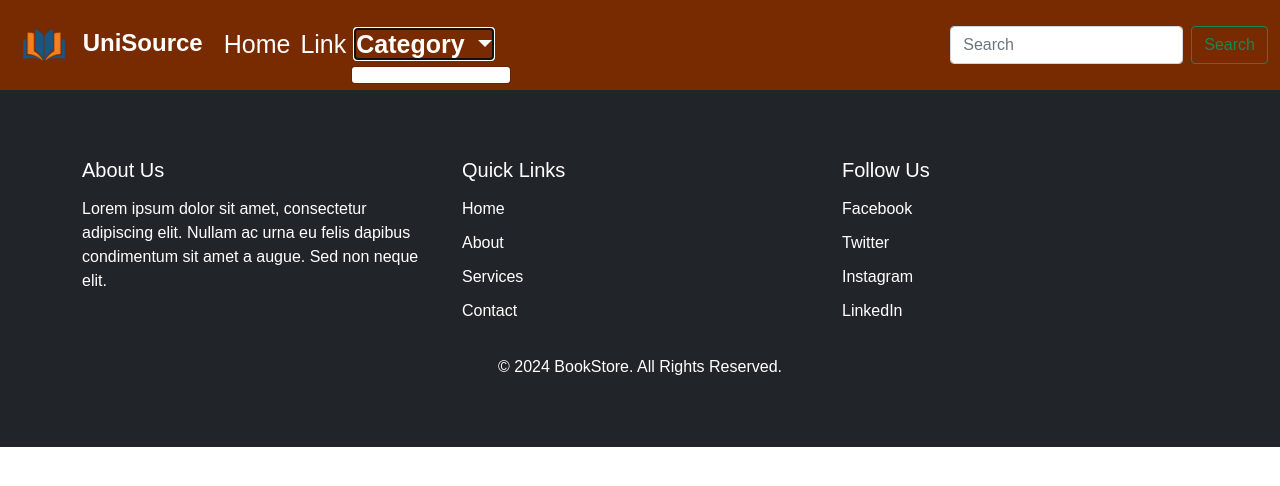
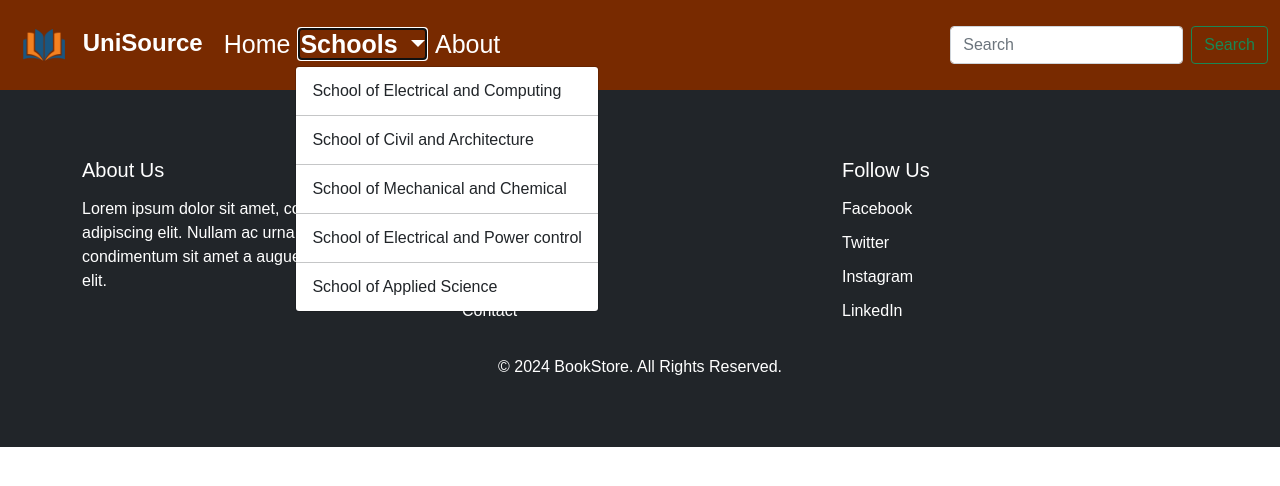
Before and after one commit to Naol86/bookstore, a Django app: template home/templates/base.html in a window 1280 px wide, after a click on "Schools". Shown: the top 486 px of the page. Run offline with Django 3.2, Linux system fonts and the light colour scheme; the template is opened without the code that fills it, so the values that code supplies are empty; some libraries are stand-ins or nearby versions.

Commit message:
category

```diff
--- a/home/templates/navbar.html
+++ b/home/templates/navbar.html
@@ -13,23 +13,26 @@
         <li class="nav-item">
           <a class="link active" aria-current="page" href="{% url 'home' %}">Home</a>
         </li>
-        <li class="nav-item">
-          <a class="link" href="#">Link</a>
-        </li>
         <li class="nav-item dropdown">
           <a class="link dropdown-toggle" href="#" id="navbarDropdown" role="button" data-bs-toggle="dropdown" aria-expanded="false">
-            Category
+            Schools
           </a>
           <ul class="dropdown-menu" aria-labelledby="navbarDropdown">
 
-            {% for sub_catagory in category %}
-            <li><a class="dropdown-item" href="#">{{ sub_catagory.name }}</a></li>
+            <li><a class="dropdown-item" href="#">School of Electrical and Computing</a></li>
             <li><hr class="dropdown-divider"></li>
-            {% endfor %}
+            <li><a class="dropdown-item" href="#">School of Civil and Architecture</a></li>
+            <li><hr class="dropdown-divider"></li>
+            <li><a class="dropdown-item" href="#">School of Mechanical and Chemical</a></li>
+            <li><hr class="dropdown-divider"></li>
+            <li><a class="dropdown-item" href="#">School of Electrical and Power control</a></li>
+            <li><hr class="dropdown-divider"></li>
+            <li><a class="dropdown-item" href="#">School of Applied Science</a></li>
 
-            {% comment %} <li><a class="dropdown-item" href="#">Another action</a></li>
-            <li><a class="dropdown-item" href="#">Something else here</a></li> {% endcomment %}
           </ul>
+        </li>
+        <li class="nav-item">
+          <a class="link" href="#">About</a>
         </li>
       </ul>
       <form class="d-flex" action="{% url 'search' %}" method="GET" >
```
Also changed, not shown: home/static/css/custom-style.css (line endings or trailing spaces).
